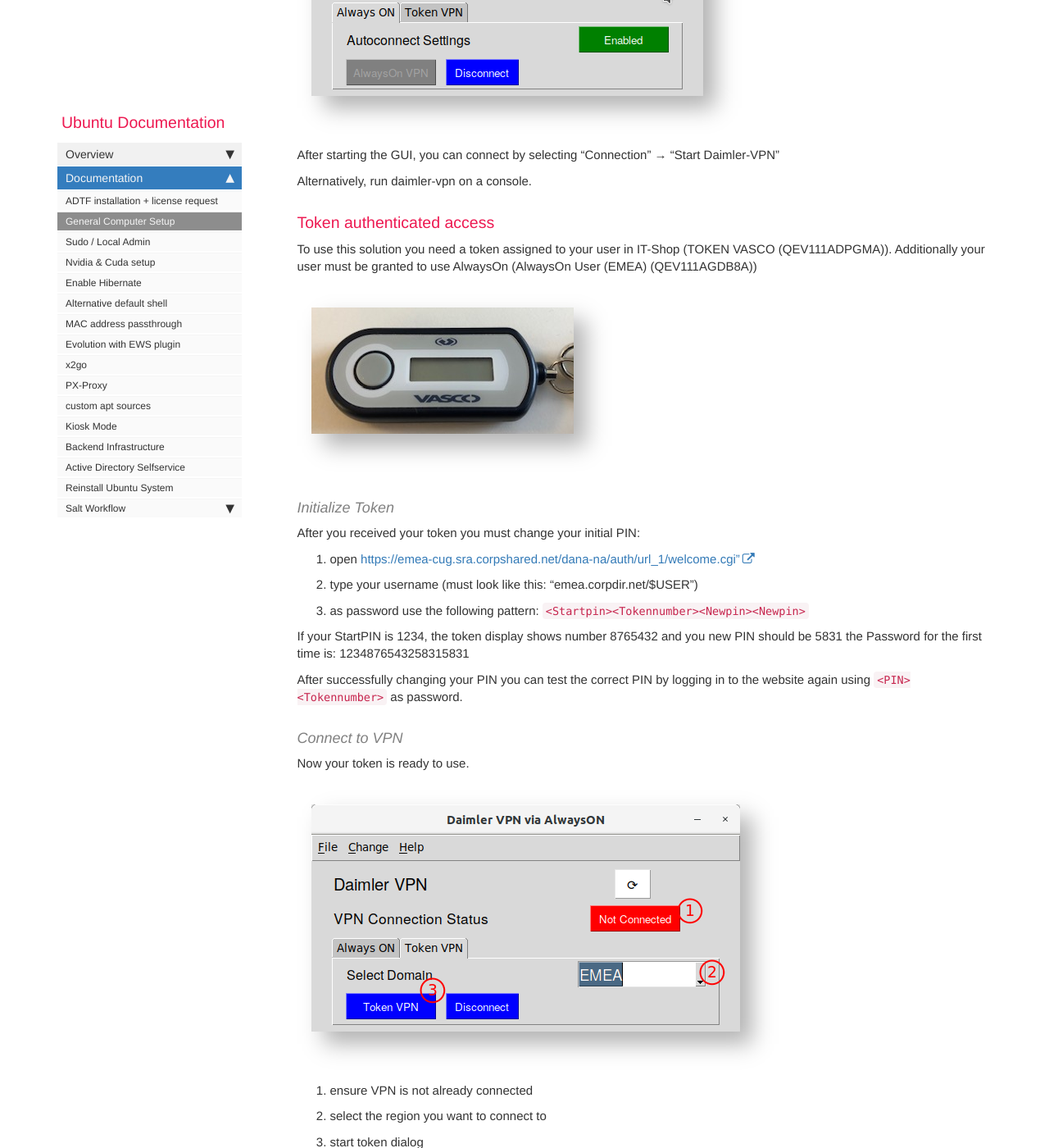
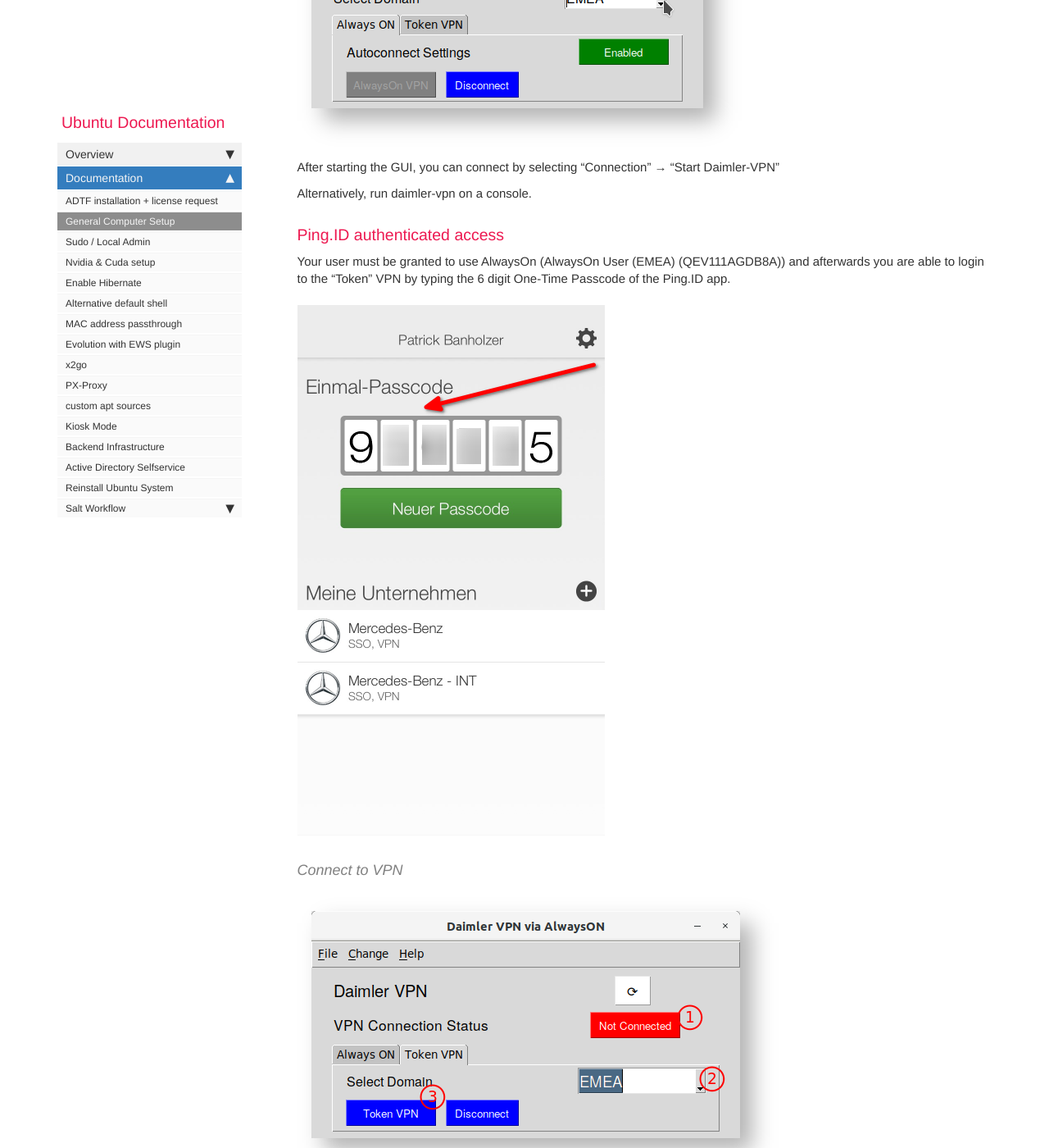
Before and after one commit to RajputPawan/Prometheus, a Jekyll site: the page built from pages/docs/generalsetup.md, in a window 1280 px wide and 1400 px high, scrolled down 2986 px. Shown: the whole window at 82% size. Built offline with Jekyll 4.4.1, drawn with Linux system fonts in a browser that asks for light colours; comment, search, counter and statistics services are not loaded; some of the changed text lies outside the part shown.

Commit message:
update vpn docs

```diff
--- a/pages/docs/generalsetup.md
+++ b/pages/docs/generalsetup.md
@@ -60,7 +60,11 @@
 
 ## VPN
 
-At the moment there are two possibilities to get access to the DCN (Daimler Corporate Network). Both use a connection via openconnect through a Juniper Pulse gateway.
+We currently have three options to vpn into Mercedes-Benz Corporate Network. One recent "GREEN2GO" is faster and removes Proxy-Requirement - but it needs sudo interaction of the users.
+
+You can see the instructions for Green2Go on the Github Project Readme: [https://git.daimler.com/Ubuntu-Tools/green](https://git.daimler.com/Ubuntu-Tools/green)
+
+The two legacy access variants work out of the box. Both use a connection via openconnect through a Juniper Pulse gateway.
 
 ### Certificate-authenticated access
 
@@ -72,27 +76,13 @@
 
 Alternatively, run daimler-vpn on a console.
 
-### Token authenticated access
+### Ping.ID authenticated access
 
-To use this solution you need a token assigned to your user in IT-Shop (TOKEN VASCO (QEV111ADPGMA)). Additionally your user must be granted to use AlwaysOn (AlwaysOn User (EMEA) (QEV111AGDB8A))
+Your user must be granted to use AlwaysOn (AlwaysOn User (EMEA) (QEV111AGDB8A)) and afterwards you are able to login to the "Token" VPN by typing the 6 digit One-Time Passcode of the Ping.ID app.
 
-![token](images/docs/general_setup/token.png)
-
-#### Initialize Token
-
-After you received your token you must change your initial PIN:
-
-1. open [https://emea-cug.sra.corpshared.net/dana-na/auth/url_1/welcome.cgi"](https://emea-cug.sra.corpshared.net/dana-na/auth/url_1/welcome.cgi)
-2. type your username (must look like this: "emea.corpdir.net/$USER")
-3. as password use the following pattern: `<Startpin><Tokennumber><Newpin><Newpin>`
-
-If your StartPIN is 1234, the token display shows number 8765432 and you new PIN should be 5831 the Password for the first time is: 1234876543258315831
-
-After successfully changing your PIN you can test the correct PIN by logging in to the website again using `<PIN><Tokennumber>` as password.
+![Ping.ID](images/docs/general_setup/ping.png)
 
 #### Connect to VPN
-
-Now your token is ready to use.
 
 ![vpn_3](images/docs/general_setup/vpn_3.png)
 
@@ -105,19 +95,3 @@
 ## WLAN / Wifi
 
 All new enrolled systems come with a set of certificates for the usage of VPN and Wifi / WLAN. To use a wifi connection select SITECONNECTRD to connect to Daimler RD network. If you are prompted for any password or configuration, something went wrong with the configuration of your computer. Please contact the Linux support via [ticket]({{ site.baseurl }}/tickets.html).
-
-## Share data between Linux and Windows
-
-All Linux systems share the local filesystem with the local homes through samba. So it is available on Windows hosts. In Windows Explorer you can open `\\%linux_hostname%.rd.corpintra.net\fs1` to access your local home and exchange data between the two worlds.
-
-![home_win](images/docs/general_setup/home_win.png)
-
-If you want to mount your shared home directory (home, not local home directory lhome), you can do so as well. This has the advantage that you have your files ready on any workstation instead of just the one you used when you uploaded the files.
-
-On Windows:
-`\\dfshks.rd.corpintra.net\dfsroot\home\<UserID>`
-
-On Linux:
-`cd /home/$USER`
-
-Note that this Folder is not mounted by default, but instead gets mounted on usage.
```
Also changed, not shown: other parts of pages/docs/generalsetup.md (+1 -1 lines), images/docs/general_setup/ping.png (added), images/docs/general_setup/token.png (deleted).
